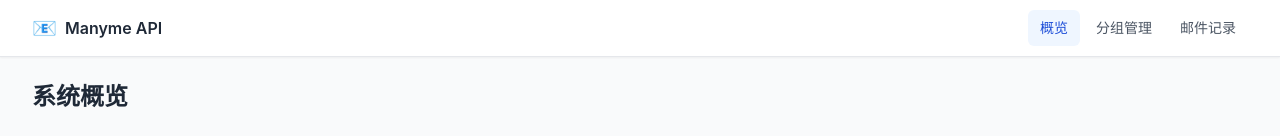
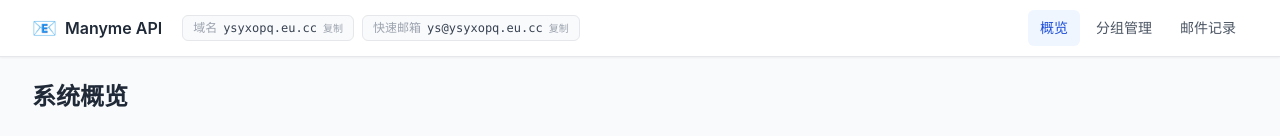
Before and after one commit to yuanshang000/emile, a React (Vite) app in the folder client/: page / in a window 1280 px wide. Shown: the top 136 px of the page. Built offline with nearby package versions, Linux system fonts and the light colour scheme; no server answers.

Commit message:
add clickable domain and quick email in header

```diff
--- a/client/src/App.tsx
+++ b/client/src/App.tsx
@@ -5,6 +5,33 @@ import GroupDetail from './pages/GroupDetail';
 import Emails from './pages/Emails';
 
 type Page = 'dashboard' | 'groups' | 'group-detail' | 'emails';
+
+const EMAIL_DOMAIN = 'ysyxopq.eu.cc';
+const QUICK_EMAIL = `ys@${EMAIL_DOMAIN}`;
+
+function CopyChip({ label, value }: { label: string; value: string }) {
+  const [copied, setCopied] = useState(false);
+  const copy = async () => {
+    try {
+      await navigator.clipboard.writeText(value);
+      setCopied(true);
+      setTimeout(() => setCopied(false), 1500);
+    } catch { }
+  };
+  return (
+    <button
+      onClick={copy}
+      title={`点击复制 ${value}`}
+      className="inline-flex items-center gap-1.5 px-2.5 py-1 rounded-md bg-gray-50 border border-gray-200 hover:bg-blue-50 hover:border-blue-200 text-xs transition-colors"
+    >
+      <span className="text-gray-400">{label}</span>
+      <span className="font-mono text-gray-700">{value}</span>
+      <span className={`text-[10px] ${copied ? 'text-green-600' : 'text-gray-400'}`}>
+        {copied ? '已复制' : '复制'}
+      </span>
+    </button>
+  );
+}
 
 export default function App() {
   const [page, setPage] = useState<Page>('dashboard');
@@ -19,12 +46,16 @@ export default function App() {
     <div className="min-h-screen bg-gray-50">
       <nav className="bg-white shadow-sm border-b border-gray-200">
         <div className="max-w-7xl mx-auto px-4 sm:px-6 lg:px-8">
-          <div className="flex justify-between h-14 items-center">
-            <div className="flex items-center gap-2">
+          <div className="flex justify-between h-14 items-center gap-4">
+            <div className="flex items-center gap-2 min-w-0">
               <span className="text-xl">📧</span>
               <span className="font-semibold text-gray-800">Manyme API</span>
+              <div className="hidden sm:flex items-center gap-2 ml-3">
+                <CopyChip label="域名" value={EMAIL_DOMAIN} />
+                <CopyChip label="快速邮箱" value={QUICK_EMAIL} />
+              </div>
             </div>
-            <div className="flex gap-1">
+            <div className="flex gap-1 flex-shrink-0">
               <button onClick={() => nav('dashboard')}
                 className={`px-3 py-2 rounded-md text-sm font-medium transition-colors ${page === 'dashboard' ? 'bg-blue-50 text-blue-700' : 'text-gray-600 hover:text-gray-900 hover:bg-gray-50'}`}>
                 概览
@@ -38,6 +69,10 @@ export default function App() {
                 邮件记录
               </button>
             </div>
+          </div>
+          <div className="sm:hidden flex items-center gap-2 pb-2 flex-wrap">
+            <CopyChip label="域名" value={EMAIL_DOMAIN} />
+            <CopyChip label="快速邮箱" value={QUICK_EMAIL} />
           </div>
         </div>
       </nav>
```
